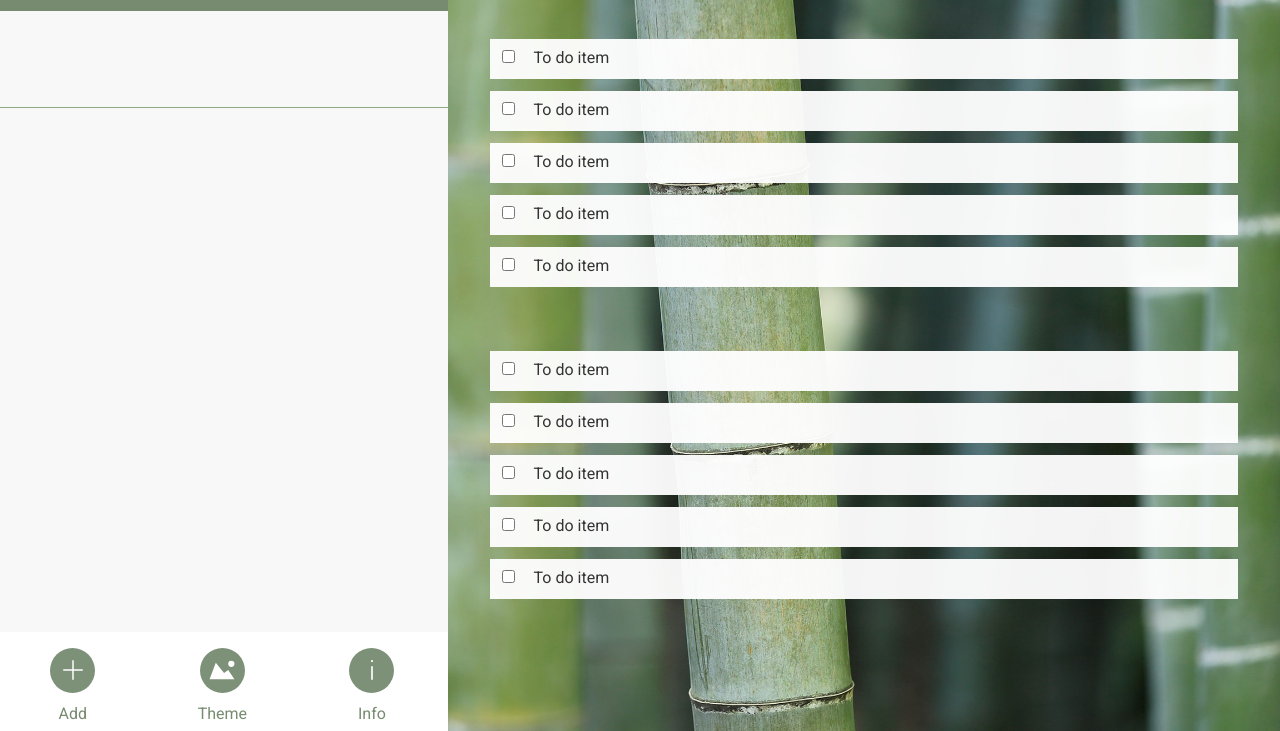
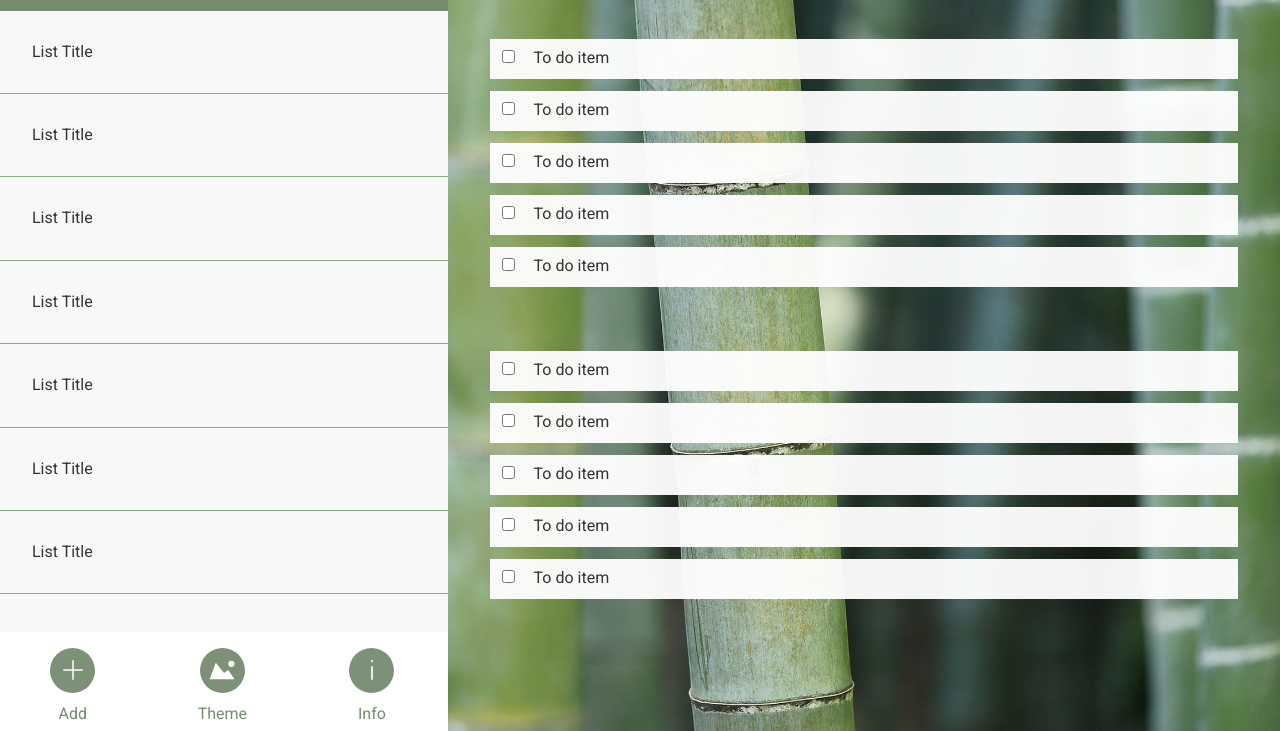
Before and after one commit to amanbis/angular-clipboard, a plain HTML site: page design.html in a window 1280 px wide. Shown: the part 69-800 px from the top of the page. Drawn offline with nearby package versions, Linux system fonts and the light colour scheme.

Commit message:
Add class to list items and allow overflow-y scroll in nav list view

```diff
--- a/css/main.css
+++ b/css/main.css
@@ -7,9 +7,13 @@ html, body {
   font-family: 'Roboto', sans-serif;
 }
 
+a {
+	text-decoration: none;
+	color: #333;
+}
+
 a, a:focus {
 	outline: 0;
-	text-decoration: none;
 }
 
 h1 {
@@ -82,9 +86,14 @@ nav {
 	padding: 0 2em;
 }
 
-.nav-list ul li {
+.nav-list {
+	height: 100%;
+	overflow-y: auto;
+}
+
+.list-item {
 	width: 100%;
-	height: 6em;
+	padding: 2em;
 	border-bottom: 1.5px solid #f3f3f3;
 
 	transition: border 1s cubic-bezier(0.250, 0.460, 0.450, 0.940), background-color 0.3s cubic-bezier(0.250, 0.460, 0.450, 0.940);
--- a/design.html
+++ b/design.html
@@ -25,7 +25,13 @@
 				</div>
 				<div class="nav-list">
 					<ul>
-						<a ng-click="taskView = true" href="#"><li ng-style="{'border-color':theme.colorRGB.light}"></li></a>
+						<a ng-click="taskView = true" href="#"><li ng-style="{'border-color':theme.colorRGB.light}" class="list-item">List Title</li></a>
+						<a ng-click="taskView = true" href="#"><li ng-style="{'border-color':theme.colorRGB.light}" class="list-item">List Title</li></a>
+						<a ng-click="taskView = true" href="#"><li ng-style="{'border-color':theme.colorRGB.light}" class="list-item">List Title</li></a>
+						<a ng-click="taskView = true" href="#"><li ng-style="{'border-color':theme.colorRGB.light}" class="list-item">List Title</li></a>
+						<a ng-click="taskView = true" href="#"><li ng-style="{'border-color':theme.colorRGB.light}" class="list-item">List Title</li></a>
+						<a ng-click="taskView = true" href="#"><li ng-style="{'border-color':theme.colorRGB.light}" class="list-item">List Title</li></a>
+						<a ng-click="taskView = true" href="#"><li ng-style="{'border-color':theme.colorRGB.light}" class="list-item">List Title</li></a>
 					</ul>
 				</div>
 				<div class="bottom-nav">
```
